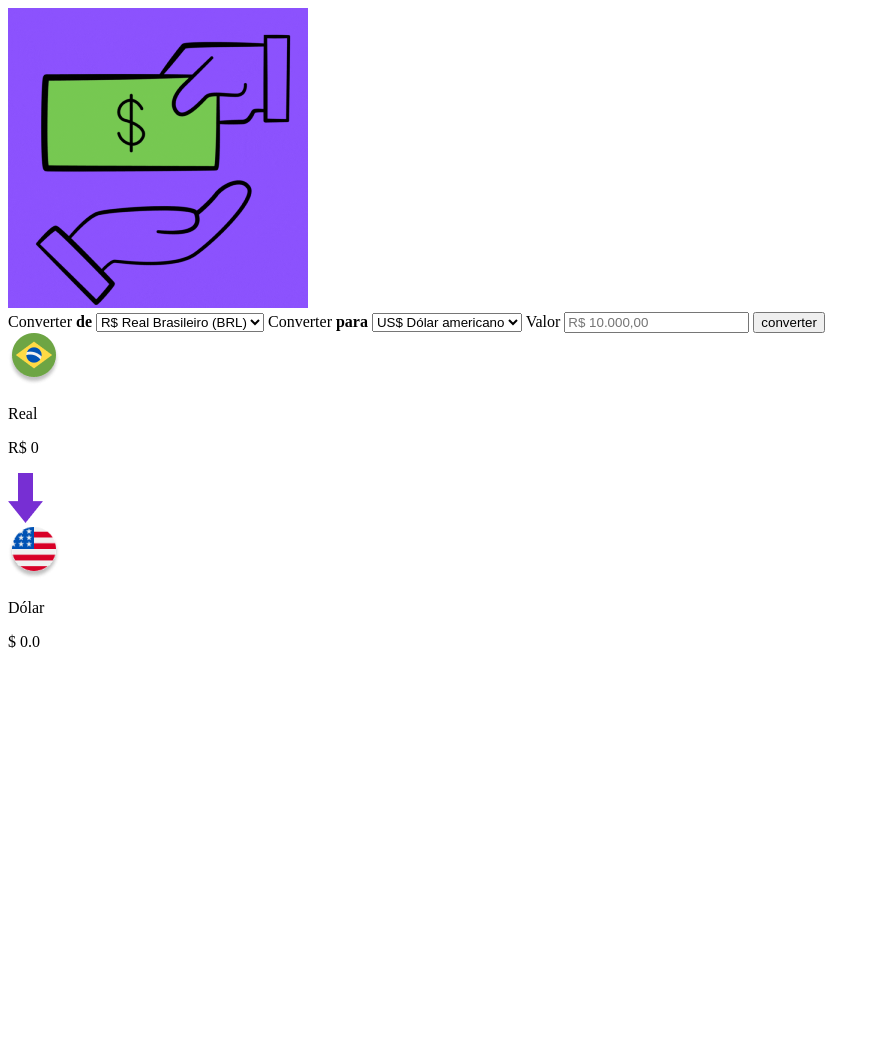
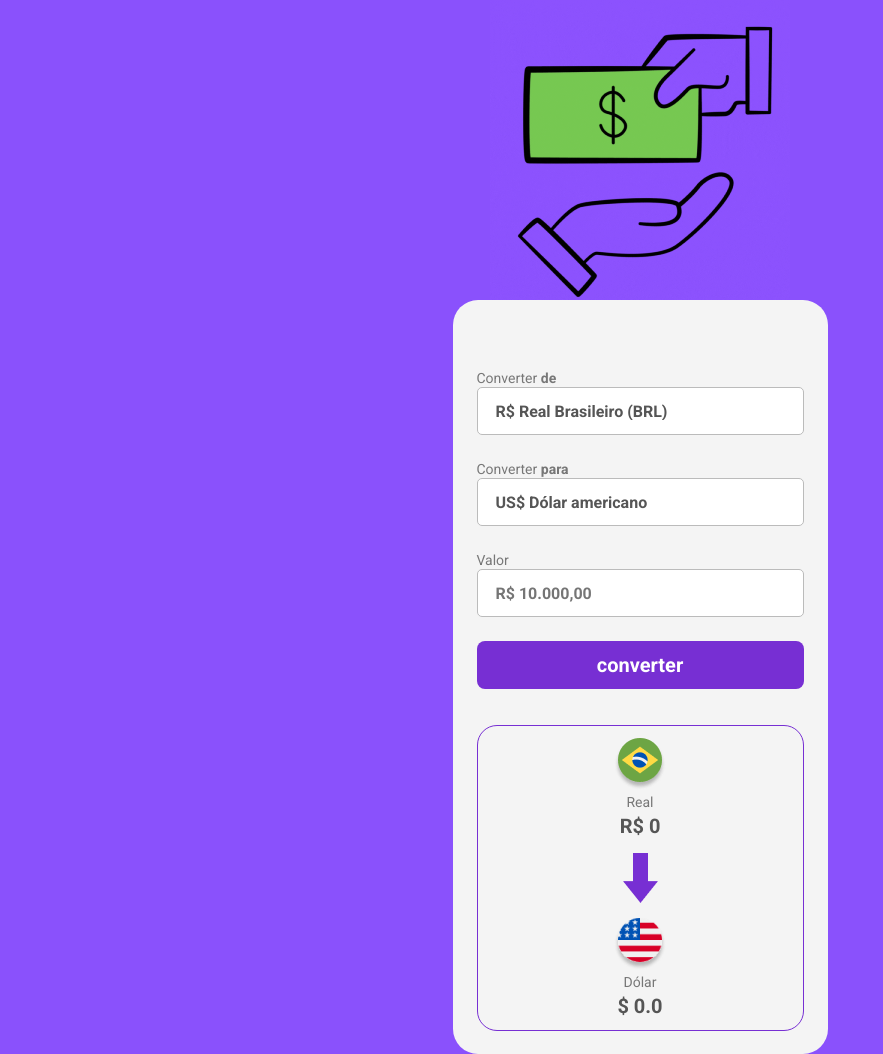
Before and after one commit to danilosilva91/conversor-de-moeda, a plain HTML site: page index.html in a window 1280 px wide. Shown: the whole page, without its empty margins (0-883 px from the left). Before the commit the page ends 800 px from the top, so only its background shows below. Drawn offline with Linux system fonts and the light colour scheme.

Commit message:
criando os estilos

```diff
--- a/index.html
+++ b/index.html
@@ -13,7 +13,7 @@
 </head>
 
 <body>
-    <img src="assets/logo 1.png" alt="logotipo">
+    <img class="logo" src="assets/logo 1.png" alt="logotipo">
 
     <main>
         <label>
@@ -39,18 +39,18 @@
         </label>
 
         <section>
-            <div>
+            <div class="currency-box">
                 <img src="assets/brasil 2-1.png" alt="logo-moeda-a-converter">
-                <p>Real</p>
-                <p>R$ 0</p>
+                <p class="currency">Real</p>
+                <p class="currency-value">R$ 0</p>
             </div>
 
-            <img src="assets/Vector.png" alt="seta-de-conversao">
+            <img class="arrow-img" src="assets/Vector.png" alt="seta-de-conversao">
 
-            <div>
+            <div class="currency-box">
                 <img src="assets/dolar.png" alt="logo-moeda-a-convertida">
-                <p>Dólar</p>
-                <p>$ 0.0</p>
+                <p class="currency">Dólar</p>
+                <p class="currency-value">$ 0.0</p>
             </div>
         </section>
     </main>
--- a/style.css
+++ b/style.css
@@ -1,2 +1,106 @@
+* {
+    margin: 0;
+    padding: 0;
+    box-sizing: border-box;
+    font-family: "Roboto", sans-serif;
+    outline: none;
+}
 
-/*font-family: "Roboto", sans-serif;*/
+body {
+    background-color: #8A51FC;
+}
+
+.logo {
+    width: 300px;
+    height: 300px;
+    margin-left: auto;
+    margin-right: auto;
+    display: block;
+
+}
+
+
+main {
+    width: 375px;
+    height: auto;
+    background-color: #F4F4F4;
+    margin: 0 auto 40px;
+    padding: 68px 24px 23px;
+    border-radius: 25px;
+}
+
+label {
+    color: #777;
+    font-size: 14px;
+    font-weight: 400;
+}
+
+select,
+input {
+    width: 100%;
+    height: 48px;
+    border-radius: 5px;
+    border: 1px solid #BBB;
+    background: #FFF;
+    margin-bottom: 24px;
+    appearance: none;
+    padding-left: 18px;
+    font-size: 16px;
+    font-weight: 700;
+    color: #555;
+}
+
+button {
+    border-radius: 8px;
+    background: #772FD3;
+    height: 48px;
+    width: 100%;
+    border: none;
+    color: #ffffff;
+    font-size: 20px;
+    font-weight: 700;
+    cursor: pointer;
+}
+
+button:hover {
+    opacity: 0.8;
+}
+
+button:active {
+    opacity: 0.6;
+}
+
+section {
+    border-radius: 20px;
+    border: 1px solid #772FD3;
+    margin-top: 36px;
+    padding: 12px;
+
+    display: flex;
+    flex-direction: column;
+    align-items: center;
+}
+
+.arrow-img{
+    margin: 15px 0;
+}
+
+.currency-box {
+    display: flex;
+    flex-direction: column;
+    align-items: center;
+    gap:4px;
+}
+
+.currency-value {
+    color: #555555;
+    font-size: 20px;
+    font-weight: 700;
+
+}
+
+.currency{
+    font-size: 14px;
+    font-weight: 400;
+    color: #777777;
+}
```
